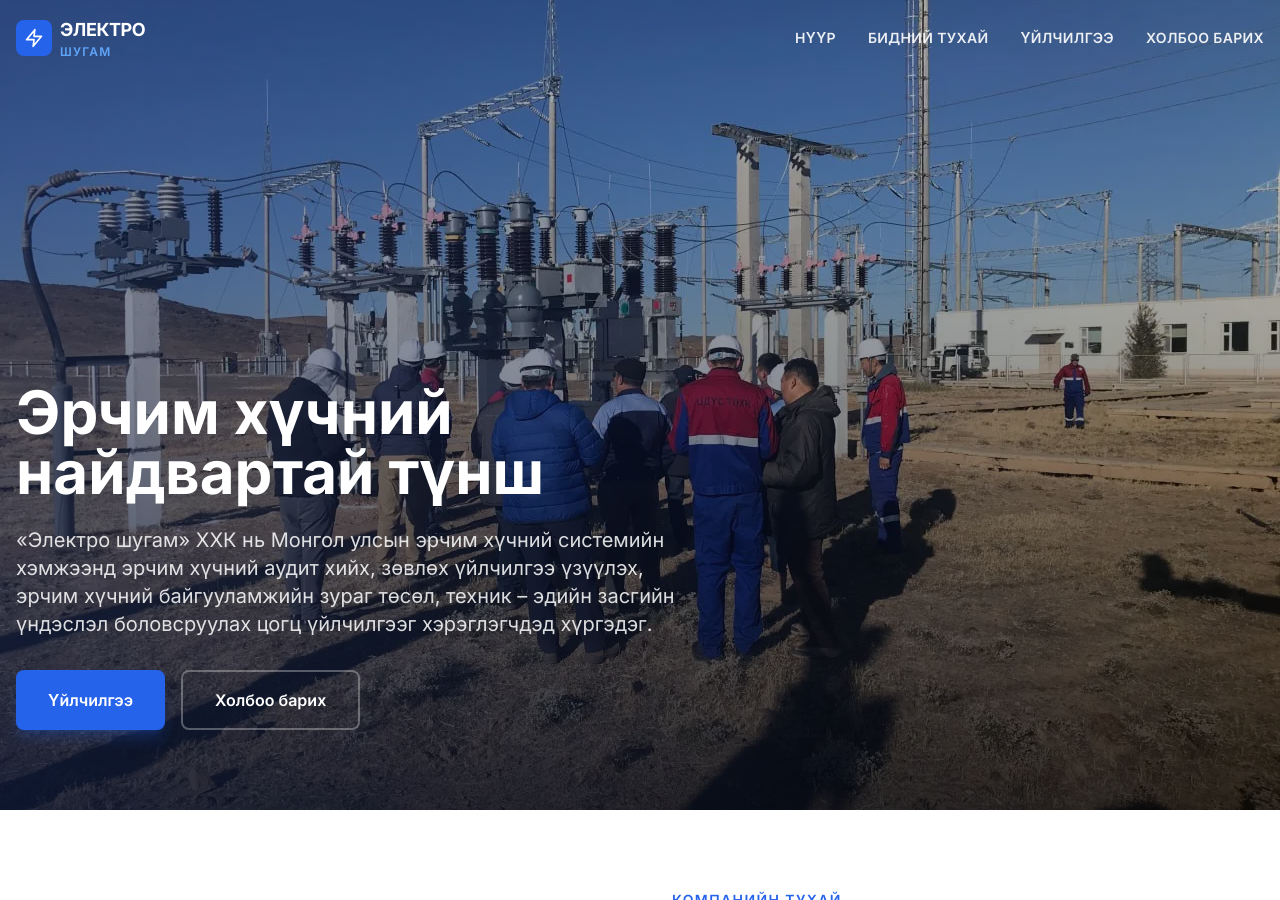
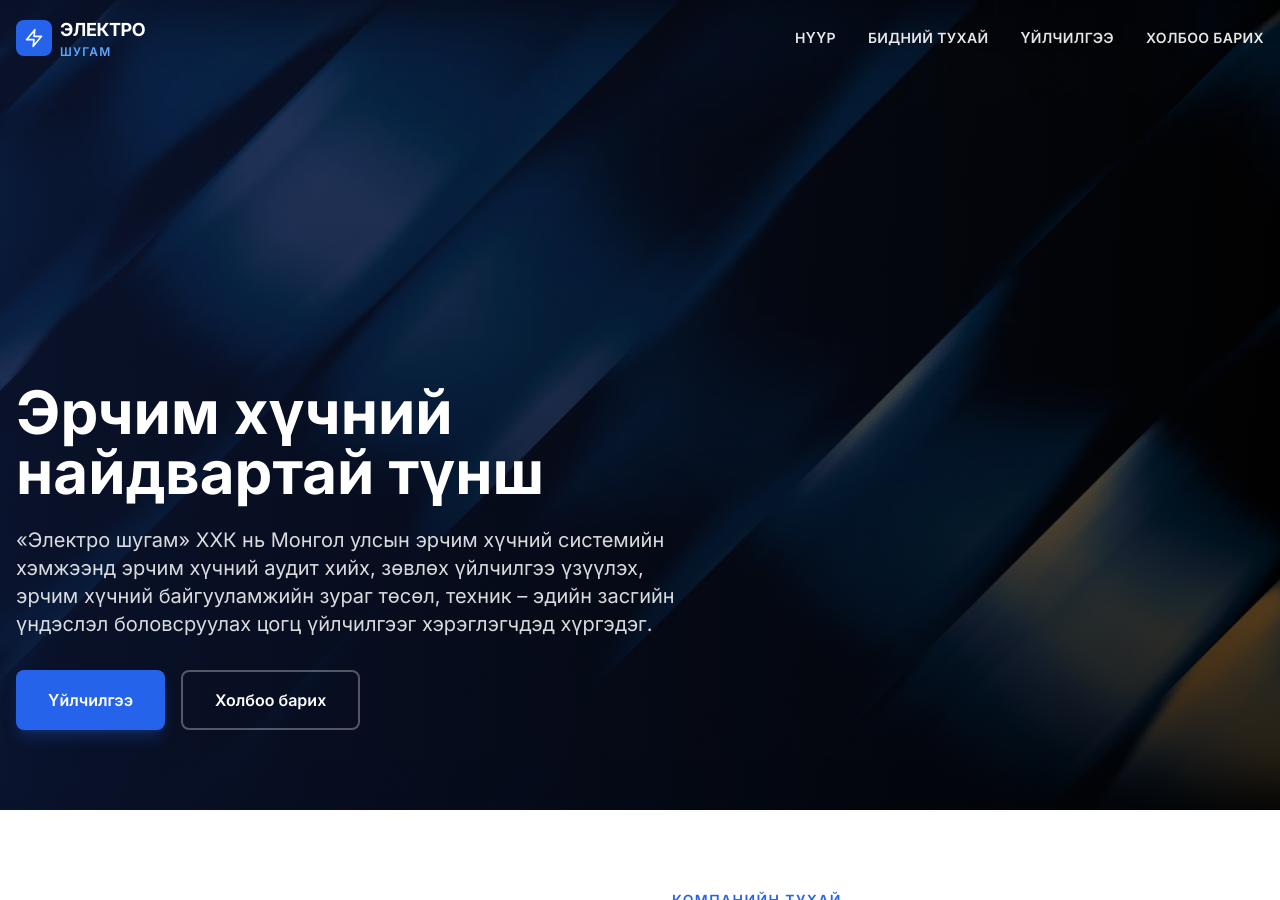
Before and after one commit to electroshugam/electroshugam_web_new, a Jekyll site: the page built from index.html, in a window 1280 px wide and 900 px high. Built offline with Jekyll 4.4.1, drawn with Linux system fonts in a browser that asks for light colours; nearby versions of some CDN libraries.

Commit message:
fig update

```diff
--- a/index.html
+++ b/index.html
@@ -10,7 +10,7 @@ body_class: hero-dark
 <!-- Hero: High Impact -->
 <section class="relative flex items-end min-h-[90vh] text-white">
   <div class="absolute inset-0">
-    <img src="{{ '/media/companiin20tuhai20zurag.webp' | relative_url }}" alt="Straight metallic shapes with a blue gradient" class="w-full h-full object-cover">
+    <img src="{{ '/media/image-hero1.webp' | relative_url }}" alt="Straight metallic shapes with a blue gradient" class="w-full h-full object-cover">
   </div>
   <div class="absolute inset-0 bg-gradient-to-t from-black/80 via-black/40 to-black/20 z-[1]"></div>
   <div class="absolute inset-0 bg-gradient-to-r from-blue-900/30 to-transparent z-[1]"></div>
```
